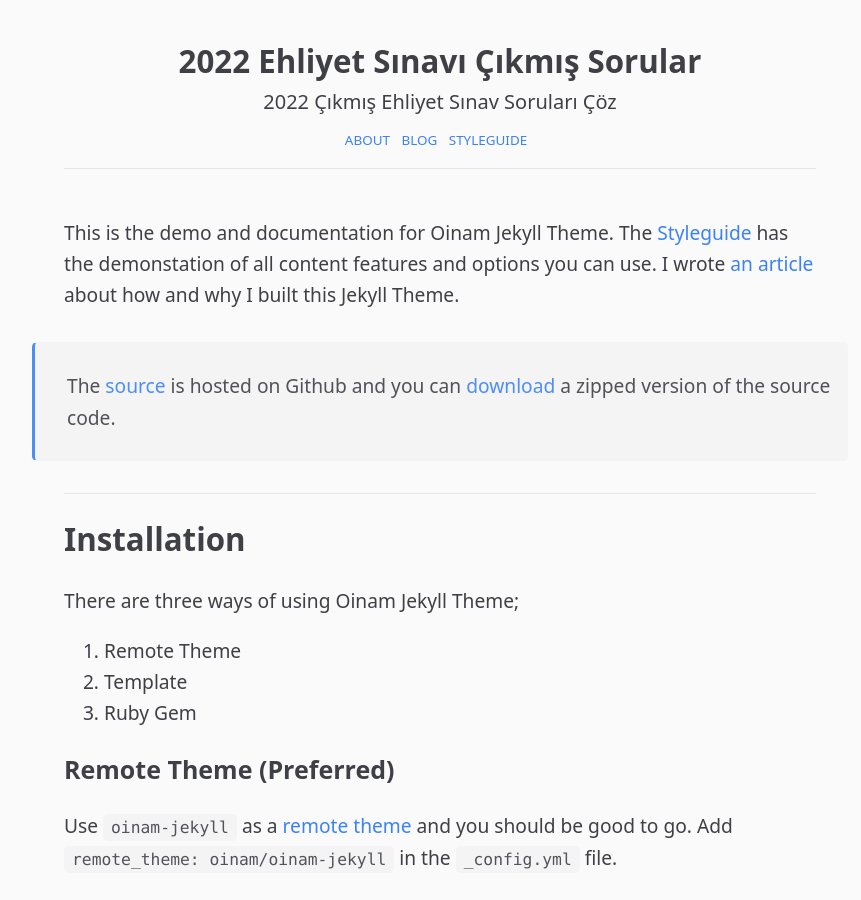
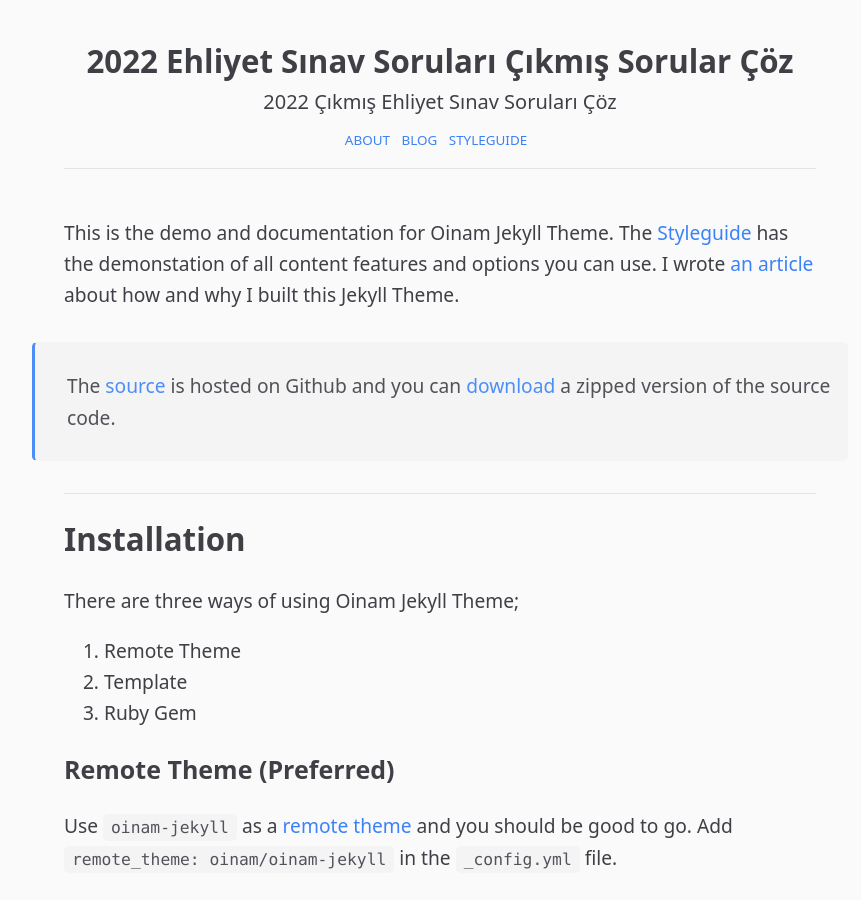
Before and after one commit to ehliyetsinav/ehliyetsinav.github.io, a Jekyll site: the page built from index.md, in a window 1280 px wide and 900 px high. Shown: the whole window, without its empty margins (200-1061 px from the left). Built offline with Jekyll 4.4.1, drawn with Linux system fonts in a browser that asks for light colours; some of the changed text lies outside the part shown.

Commit message:
Update _config.yml

```diff
--- a/_config.yml
+++ b/_config.yml
@@ -1,4 +1,4 @@
-title:  Ehliyet Sınavı Çıkmış Sorular
+title:  Ehliyet Sınav Soruları Çıkmış Sorular Çöz
 description: Çıkmış Ehliyet Sınav Soruları Çöz
 
 # Set this to your domain; baseurl is for the folder in your domain, if you have one -- `blog`.
```
